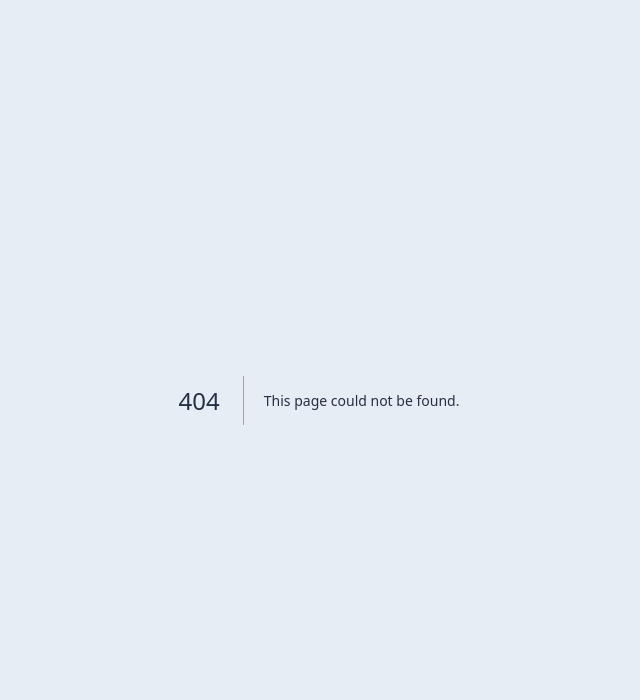
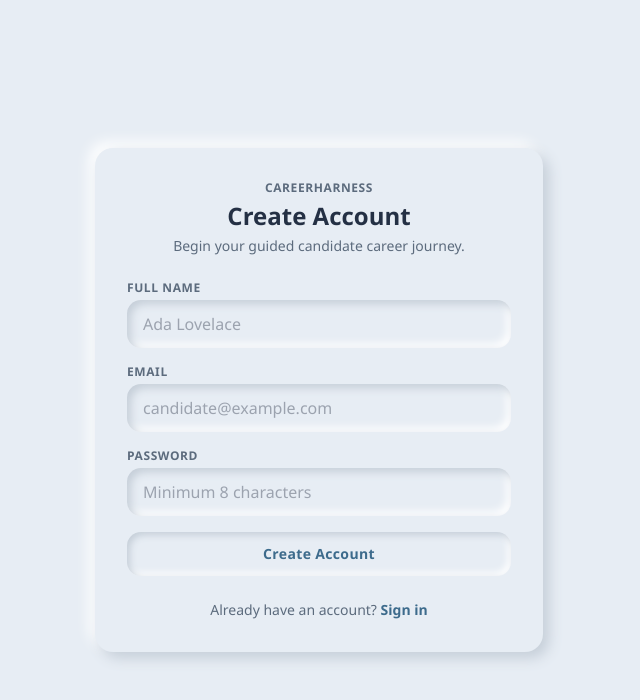
Before and after one commit to Vijendrapratap/CareerHarness, a Next.js app in the folder frontend/: page /register in a window 1280 px wide. Before the commit this address had no page. Shown: the top 700 px of the page, without its empty margins (321-961 px from the left). Built offline with nearby package versions, Linux system fonts and the light colour scheme.

Commit message:
feat: add light login and registration screens

```diff
--- /dev/null
+++ b/frontend/app/login/page.tsx
@@ -0,0 +1,96 @@
+"use client";
+
+import React, { useState } from "react";
+import Link from "next/link";
+import { api } from "@/lib/api";
+
+export default function LoginPage() {
+  const [email, setEmail] = useState("");
+  const [password, setPassword] = useState("");
+  const [error, setError] = useState<string | null>(null);
+  const [loading, setLoading] = useState(false);
+
+  async function handleSubmit(e: React.FormEvent) {
+    e.preventDefault();
+    setError(null);
+    setLoading(true);
+    try {
+      await api("/api/auth/login", {
+        method: "POST",
+        body: JSON.stringify({ email, password }),
+      });
+      window.location.assign("/counsel");
+    } catch (err: unknown) {
+      if (err instanceof Error) {
+        setError(err.message);
+      } else {
+        setError("Failed to sign in");
+      }
+    } finally {
+      setLoading(false);
+    }
+  }
+
+  return (
+    <div className="min-h-screen flex items-center justify-center px-4 py-12">
+      <div className="neo-raised w-full max-w-md p-8">
+        <div className="mb-6 text-center">
+          <p className="text-xs uppercase tracking-wider text-muted font-semibold">CareerHarness</p>
+          <h1 className="text-2xl font-bold text-ink mt-1">Sign In</h1>
+          <p className="text-sm text-muted mt-1">Enter your credentials to access your candidate journey.</p>
+        </div>
+
+        <form onSubmit={handleSubmit} className="space-y-4">
+          <div>
+            <label className="block text-xs font-semibold uppercase tracking-wider text-muted mb-1">
+              Email
+            </label>
+            <input
+              type="email"
+              required
+              value={email}
+              onChange={(e) => setEmail(e.target.value)}
+              className="neo-inset w-full px-4 py-3 text-ink bg-transparent focus:outline-none"
+              placeholder="candidate@example.com"
+            />
+          </div>
+
+          <div>
+            <label className="block text-xs font-semibold uppercase tracking-wider text-muted mb-1">
+              Password
+            </label>
+            <input
+              type="password"
+              required
+              value={password}
+              onChange={(e) => setPassword(e.target.value)}
+              className="neo-inset w-full px-4 py-3 text-ink bg-transparent focus:outline-none"
+              placeholder="••••••••"
+            />
+          </div>
+
+          {error && (
+            <div className="p-3 text-sm text-red-600 bg-red-50 border border-red-200 rounded-lg">
+              {error}
+            </div>
+          )}
+
+          <button
+            type="submit"
+            disabled={loading}
+            className="neo-pressed w-full py-3 text-sm font-semibold tracking-wide transition-all mt-2 hover:opacity-90 disabled:opacity-50"
+          >
+            {loading ? "Signing in..." : "Sign In"}
+          </button>
+        </form>
+
+        <div className="mt-6 text-center text-sm text-muted">
+          Don&apos;t have an account?{" "}
+          <Link href="/register" className="text-accent font-semibold hover:underline">
+            Register here
+          </Link>
+        </div>
+      </div>
+    </div>
+  );
+}
--- /dev/null
+++ b/frontend/app/register/page.tsx
@@ -0,0 +1,112 @@
+"use client";
+
+import React, { useState } from "react";
+import Link from "next/link";
+import { api } from "@/lib/api";
+
+export default function RegisterPage() {
+  const [name, setName] = useState("");
+  const [email, setEmail] = useState("");
+  const [password, setPassword] = useState("");
+  const [error, setError] = useState<string | null>(null);
+  const [loading, setLoading] = useState(false);
+
+  async function handleSubmit(e: React.FormEvent) {
+    e.preventDefault();
+    setError(null);
+    setLoading(true);
+    try {
+      await api("/api/auth/signup", {
+        method: "POST",
+        body: JSON.stringify({ email, password, name }),
+      });
+      window.location.assign("/counsel");
+    } catch (err: unknown) {
+      if (err instanceof Error) {
+        setError(err.message);
+      } else {
+        setError("Registration failed");
+      }
+    } finally {
+      setLoading(false);
+    }
+  }
+
+  return (
+    <div className="min-h-screen flex items-center justify-center px-4 py-12">
+      <div className="neo-raised w-full max-w-md p-8">
+        <div className="mb-6 text-center">
+          <p className="text-xs uppercase tracking-wider text-muted font-semibold">CareerHarness</p>
+          <h1 className="text-2xl font-bold text-ink mt-1">Create Account</h1>
+          <p className="text-sm text-muted mt-1">Begin your guided candidate career journey.</p>
+        </div>
+
+        <form onSubmit={handleSubmit} className="space-y-4">
+          <div>
+            <label className="block text-xs font-semibold uppercase tracking-wider text-muted mb-1">
+              Full Name
+            </label>
+            <input
+              type="text"
+              required
+              value={name}
+              onChange={(e) => setName(e.target.value)}
+              className="neo-inset w-full px-4 py-3 text-ink bg-transparent focus:outline-none"
+              placeholder="Ada Lovelace"
+            />
+          </div>
+
+          <div>
+            <label className="block text-xs font-semibold uppercase tracking-wider text-muted mb-1">
+              Email
+            </label>
+            <input
+              type="email"
+              required
+              value={email}
+              onChange={(e) => setEmail(e.target.value)}
+              className="neo-inset w-full px-4 py-3 text-ink bg-transparent focus:outline-none"
+              placeholder="candidate@example.com"
+            />
+          </div>
+
+          <div>
+            <label className="block text-xs font-semibold uppercase tracking-wider text-muted mb-1">
+              Password
+            </label>
+            <input
+              type="password"
+              required
+              minLength={8}
+              value={password}
+              onChange={(e) => setPassword(e.target.value)}
+              className="neo-inset w-full px-4 py-3 text-ink bg-transparent focus:outline-none"
+              placeholder="Minimum 8 characters"
+            />
+          </div>
+
+          {error && (
+            <div className="p-3 text-sm text-red-600 bg-red-50 border border-red-200 rounded-lg">
+              {error}
+            </div>
+          )}
+
+          <button
+            type="submit"
+            disabled={loading}
+            className="neo-pressed w-full py-3 text-sm font-semibold tracking-wide transition-all mt-2 hover:opacity-90 disabled:opacity-50"
+          >
+            {loading ? "Creating Account..." : "Create Account"}
+          </button>
+        </form>
+
+        <div className="mt-6 text-center text-sm text-muted">
+          Already have an account?{" "}
+          <Link href="/login" className="text-accent font-semibold hover:underline">
+            Sign in
+          </Link>
+        </div>
+      </div>
+    </div>
+  );
+}
--- /dev/null
+++ b/frontend/lib/api.ts
@@ -0,0 +1,13 @@
+export async function api<T>(path: string, init: RequestInit = {}): Promise<T> {
+  const headers = new Headers(init.headers);
+  if (init.body && !headers.has("Content-Type")) {
+    headers.set("Content-Type", "application/json");
+  }
+  const response = await fetch(path, { ...init, headers, credentials: "include" });
+  const text = await response.text();
+  const data = text ? JSON.parse(text) : {};
+  if (!response.ok) {
+    throw new Error(data.detail || response.statusText);
+  }
+  return data as T;
+}
```
Also changed, not shown: 1 other file (tests, documents, lock files or other folders).
